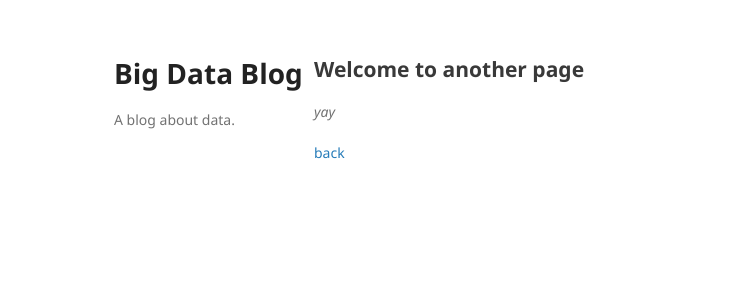
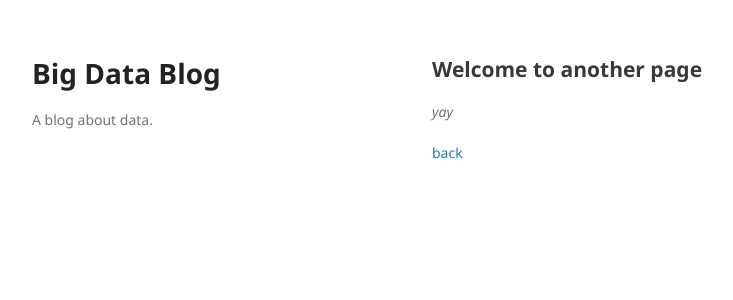
Before and after one commit to benquachtran/bigdatablog, a Jekyll site: the page built from another-page.md, in a window 1280 px wide. Shown: the top 300 px of the page, without its empty margins (26-759 px from the left). Built offline with Jekyll 4.4.1, drawn with Linux system fonts in a browser that asks for light colours; our own code applies the rules of GitHub Pages for plain Markdown files.

Commit message:
Update jekyll-theme-minimal.scss

```diff
--- a/_sass/jekyll-theme-minimal.scss
+++ b/_sass/jekyll-theme-minimal.scss
@@ -56,7 +56,7 @@ a:hover small {
 }
 
 .wrapper {
-  width:1000px;
+  width:1200px;
   margin:0 auto;
 }
 
```
